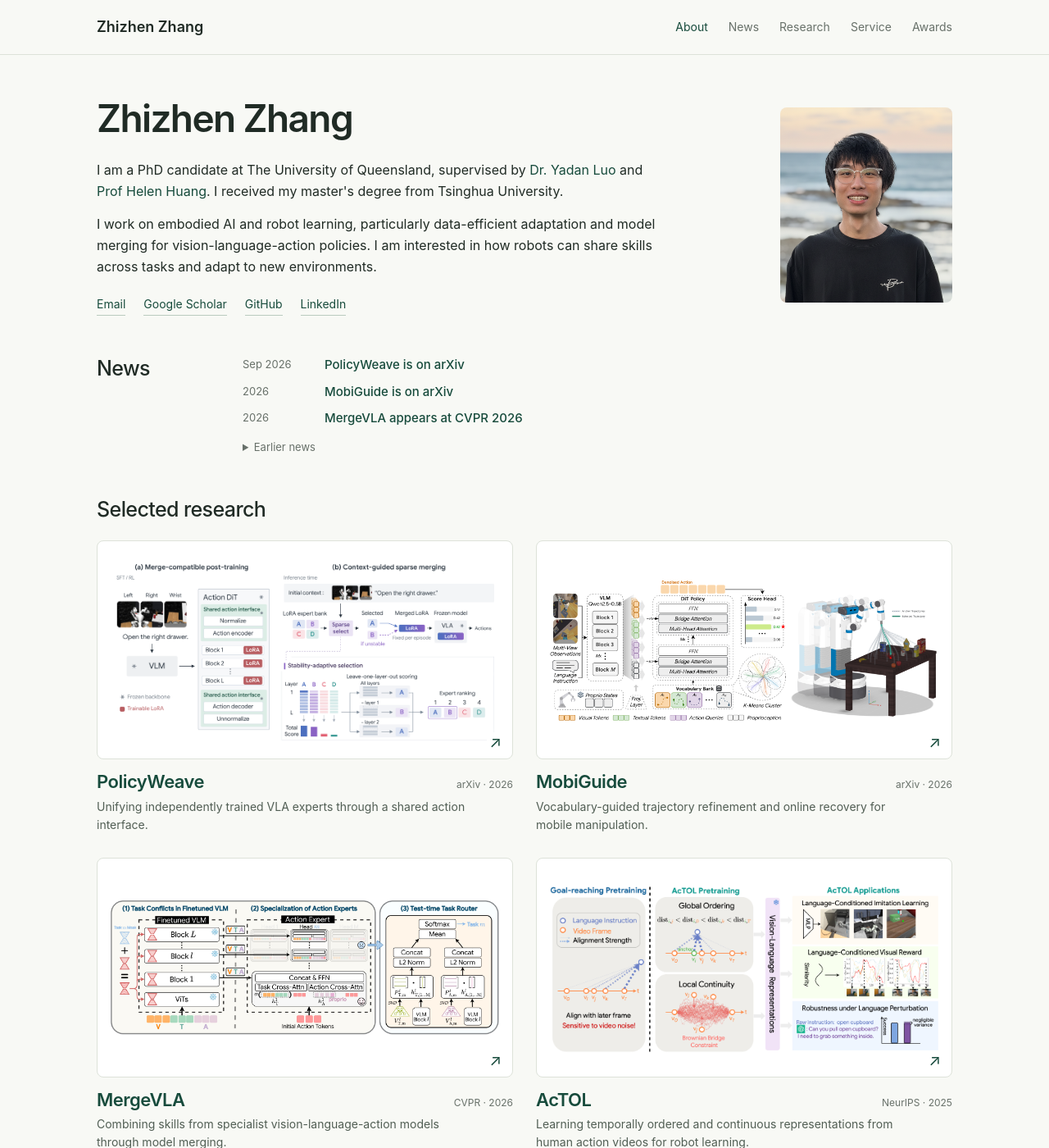
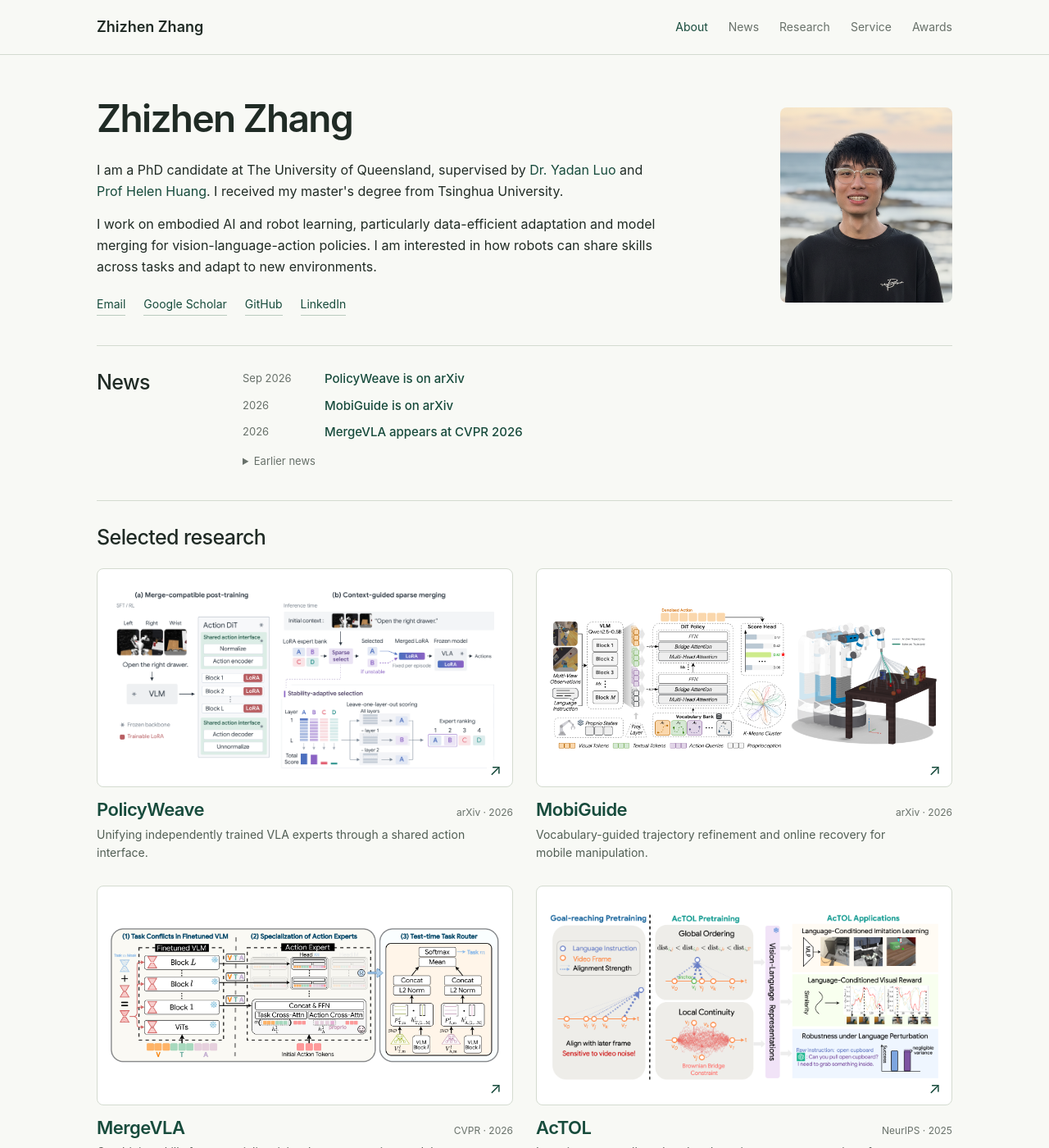
Before and after one commit to Daisy-zzz/homepage, a Jekyll site: the page built from index.html, in a window 1280 px wide and 1400 px high. Shown: the whole window at 82% size. Built offline with Jekyll 4.4.1, drawn with Linux system fonts in a browser that asks for light colours.

Commit message:
Add consistent section dividers and balanced vertical spacing

```diff
--- a/assets/css/main.css
+++ b/assets/css/main.css
@@ -3,7 +3,7 @@
   --accent-hover: #0e3429;
   --ink: #202b25;
   --muted: #68716a;
-  --line: #dde2d9;
+  --line: #d4dbd0;
   --paper: #f8f9f5;
   --measure: 1100px;
 }
@@ -36,7 +36,7 @@ button, input { font: inherit; }
 .profile-photo img { width: 210px; height: 238px; object-fit: cover; border-radius: 8px; }
 .profile-links { display: flex; flex-wrap: wrap; gap: 8px 22px; margin-top: 20px; font-size: 14px; }
 .profile-links a { padding-bottom: 2px; border-bottom: 1px solid #bacbbf; }
-.content-section { margin-top: 48px; }
+.content-section { margin-top: 36px; padding-top: 28px; border-top: 1px solid var(--line); }
 h2 { font-size: 25px; font-weight: 550; letter-spacing: -.6px; }
 .section-heading { display: flex; align-items: baseline; justify-content: space-between; gap: 20px; margin-bottom: 22px; }
 .section-heading > a { font-size: 13px; white-space: nowrap; }
@@ -53,7 +53,7 @@ h2 { font-size: 25px; font-weight: 550; letter-spacing: -.6px; }
 .featured-heading h3 a { color: var(--accent); }
 .featured-heading > span { font-size: 12px; color: var(--muted); white-space: nowrap; }
 .featured-work > p { margin-top: 5px; font-size: 14px; line-height: 1.55; color: #515e54; max-width: 470px; }
-.news-section { display: grid; grid-template-columns: 150px minmax(0,1fr); gap: 12px 28px; padding: 0; }
+.news-section { display: grid; grid-template-columns: 150px minmax(0,1fr); gap: 12px 28px; padding: 28px 0 0; }
 .news-section h2 { color: var(--ink); }
 .news-list { display: grid; gap: 8px; }
 .news-item { display: grid; grid-template-columns: 82px minmax(0,1fr); gap: 18px; }
@@ -77,7 +77,7 @@ h2 { font-size: 25px; font-weight: 550; letter-spacing: -.6px; }
 .venue-label { font-style: italic; }
 .author-note { color: var(--muted); font-size: 12px; }
 .paper-links { display: flex; flex-wrap: wrap; gap: 12px; margin-top: 3px; font-size: 13px; }
-.academic-grid { display: grid; grid-template-columns: repeat(2,minmax(0,1fr)); gap: 30px 48px; border-top: 1px solid var(--line); padding-top: 30px; margin-top: 48px; }
+.academic-grid { display: grid; grid-template-columns: repeat(2,minmax(0,1fr)); gap: 30px 48px; margin-top: 36px; }
 .academic-grid .content-section { margin-top: 0; }
 .academic-grid h2 { font-size: 20px; margin-bottom: 16px; }
 .record-list { display: grid; gap: 10px; }
@@ -120,7 +120,7 @@ h2 { font-size: 25px; font-weight: 550; letter-spacing: -.6px; }
   .profile-photo img { width: 136px; height: 154px; }
   .profile-copy h1 { font-size: 36px; letter-spacing: -1px; margin-bottom: 15px; }
   .profile-links { gap: 8px 18px; margin-top: 16px; }
-  .content-section { margin-top: 34px; }
+  .content-section { margin-top: 28px; padding-top: 22px; }
   h2 { font-size: 23px; }
   .section-heading { flex-wrap: wrap; gap: 8px 15px; margin-bottom: 18px; }
   .featured-grid { grid-template-columns: 1fr; gap: 27px; }
@@ -128,7 +128,7 @@ h2 { font-size: 25px; font-weight: 550; letter-spacing: -.6px; }
   .featured-heading { flex-wrap: nowrap; }
   .featured-heading h3 { font-size: 22px; }
   .featured-work > p { font-size: 14px; }
-  .news-section { grid-template-columns: 1fr; padding: 0; gap: 16px; }
+  .news-section { grid-template-columns: 1fr; padding: 22px 0 0; gap: 16px; }
   .older-news { grid-column: 1; }
   .news-item { grid-template-columns: 74px minmax(0,1fr); gap: 12px; }
   .news-item time { font-size: 12px; }
@@ -139,7 +139,7 @@ h2 { font-size: 25px; font-weight: 550; letter-spacing: -.6px; }
   .paper-links { font-size: 14px; }
   .paper-links a { padding: 3px 0; }
   .publications { gap: 28px; }
-  .academic-grid { grid-template-columns: 1fr; gap: 28px; margin-top: 34px; padding-top: 26px; }
+  .academic-grid { grid-template-columns: 1fr; gap: 28px; margin-top: 28px; }
   .academic-grid h2 { font-size: 21px; }
   .footer-inner { padding: 20px; flex-direction: column; gap: 5px; }
   .page-heading h1 { font-size: 33px; }
```
